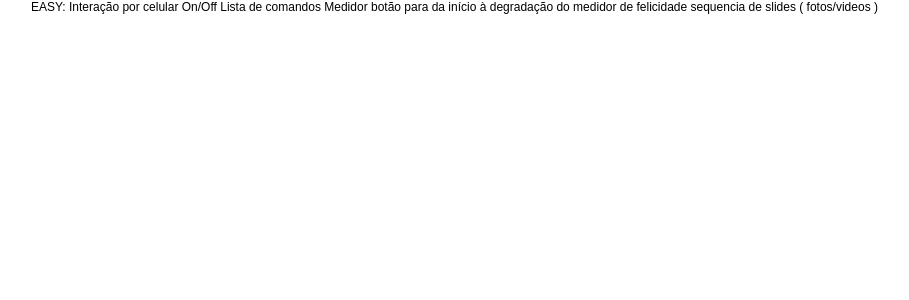
After one commit to guilhermecomum/incubadora, a Django app: template presentation/templates/controller.html in a window 1280 px wide. The commit adds this page. Shown: the top 300 px of the page, without its empty margins (139-1048 px from the left). Run offline with Django 3.2, Linux system fonts and the light colour scheme; the template is opened without the code that fills it, so the values that code supplies are empty.

Commit message:
Added Controller

```diff
--- a/incubadora/urls.py
+++ b/incubadora/urls.py
@@ -57,4 +57,7 @@ urlpatterns += patterns('presentation.views',
         'happiness_meter',
         name='happiness-meter'),
 
+     # Controller
+     url(r'^controller/(?P<s_id>(.*))/$', 'controller', name='controller'),
+
 )
--- a/presentation/models.py
+++ b/presentation/models.py
@@ -84,6 +84,10 @@ class Spectacle(models.Model):
     def get_frontal_projection_commands_url(self):
         return ('frontal-projection-commands', [str(self.pk)])
 
+    @models.permalink
+    def get_controller_url(self):
+        return ('controller', [str(self.pk)])
+
 class Command(models.Model):
     name = models.CharField(verbose_name=_('Name'), max_length=100)
     spectacle = models.ForeignKey(Spectacle, verbose_name=_('Spectacle'))
--- /dev/null
+++ b/presentation/templates/controller.html
@@ -0,0 +1,19 @@
+{% extends "base.html" %}
+{% load i18n %}
+
+{% block content %}
+
+
+EASY:
+
+    Interação por celular On/Off
+
+    Lista de comandos
+
+    Medidor
+
+    botão para da início à degradação do medidor de felicidade
+
+    sequencia de slides ( fotos/videos )
+
+{% endblock %}
--- a/presentation/templates/index.html
+++ b/presentation/templates/index.html
@@ -8,7 +8,8 @@
     {% for s in spectacles %}
         <li>{{ s.name }} : <a href="{{ s.get_easy_show_url }}">Easy</a> |
                            <a href="{{ s.get_hard_show_url }}">Hard</a> |
-                           <a href="{{ s.get_frontal_projection_show_url }}">Projeção Frontal</a>
+                           <a href="{{ s.get_frontal_projection_show_url }}">Projeção Frontal</a> |
+                           <a href="{{ s.get_controller_url }}">Controle</a>
         </li>
     {% endfor %}
     </ul>
```
Also changed, not shown: presentation/views.py (+8 -0 lines).
